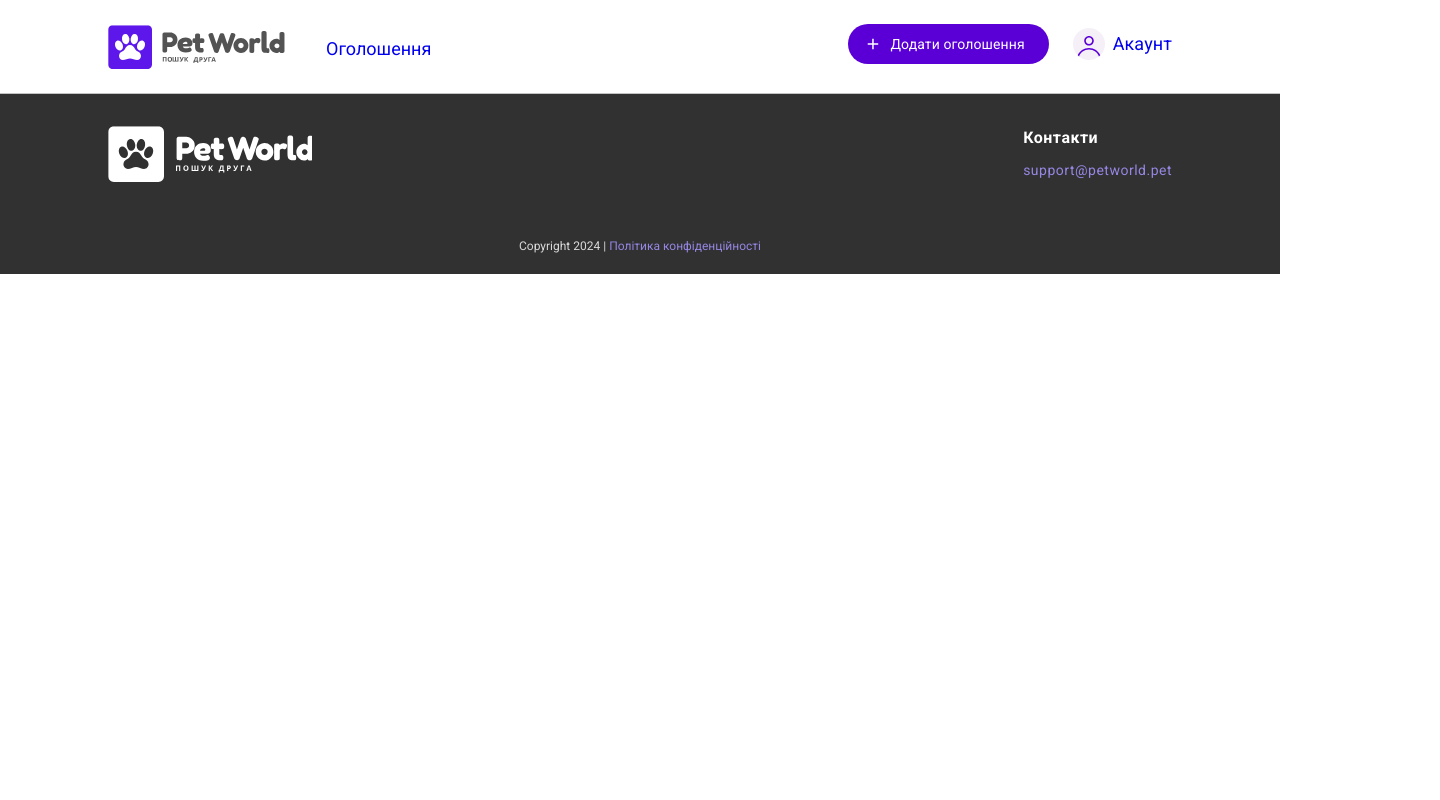
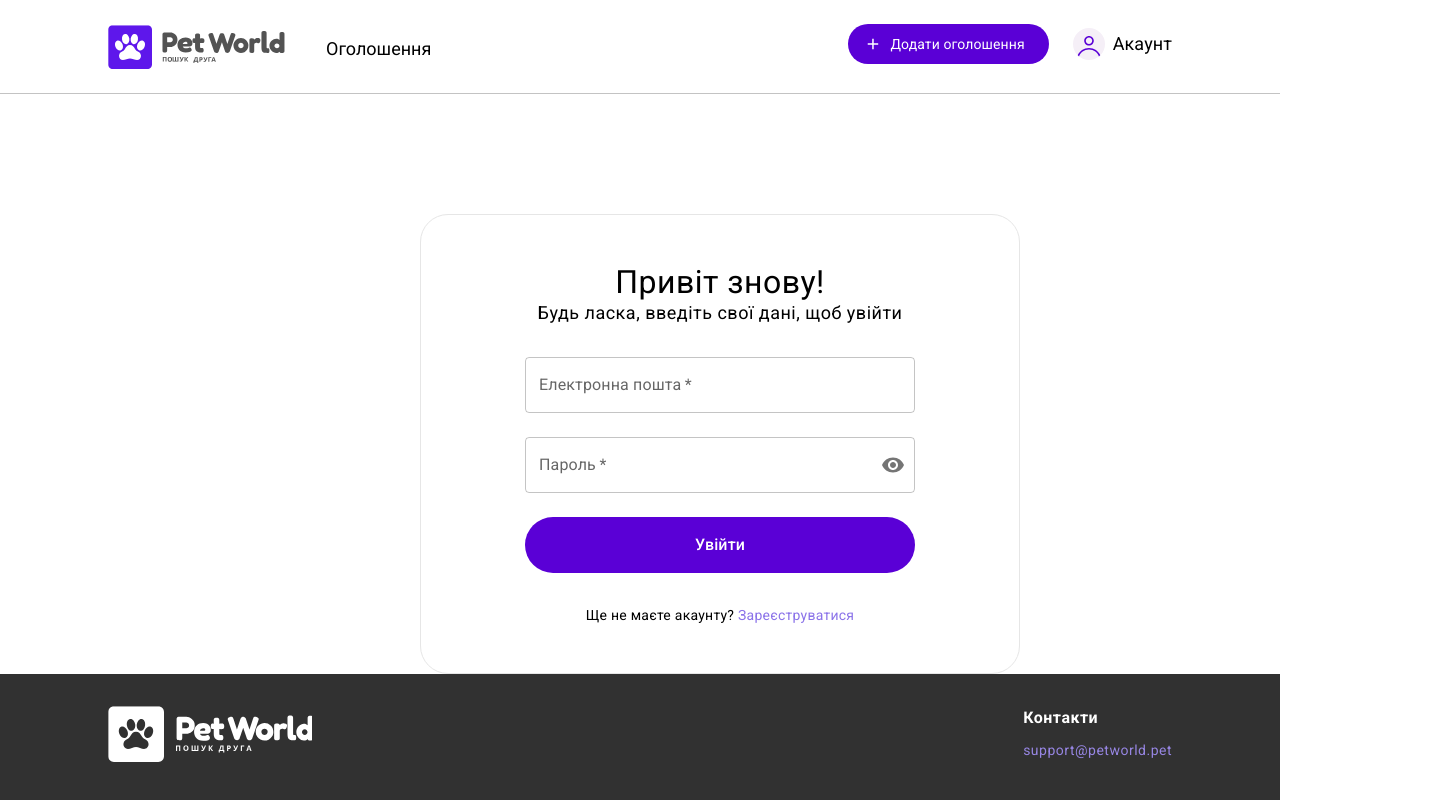
Before and after one commit to dankoBo/Pet_World, a React (Vite) app: page /login in a window 1280 px wide. Shown: the top 800 px of the page, 1440 px wide, since content can reach past the window. Built offline with nearby package versions, Linux system fonts and the light colour scheme.

Commit message:
add login page

```diff
--- a/src/App.tsx
+++ b/src/App.tsx
@@ -1,8 +1,9 @@
 import Header from './components/header/Header';
 import MainPage from './pages/main-page/MainPage';
-import Registration from './components/registration/Registration'
+import RegistrationPage from './pages/registration-page/RegistrationPage';
 import { Routes, Route } from 'react-router-dom';
-import Footer from './components/footer/Footer'
+import Footer from './components/footer/Footer';
+import LoginPage from './pages/login-page/LoginPage';
 
 function App() {
     return (
@@ -11,12 +12,13 @@ function App() {
             <main className="main">
                 <Routes>
                     <Route path="/" element={<MainPage />} />
-                    <Route path="/registration" element={<Registration />} />
+                    <Route path="/registration" element={<RegistrationPage />} />
+                    <Route path="/login" element={<LoginPage />} />
                 </Routes>
             </main>
             <Footer />
         </>
-    )
+    );
 }
 
-export default App
+export default App;
--- a/src/components/header/Header.tsx
+++ b/src/components/header/Header.tsx
@@ -37,10 +37,7 @@ const Header = () => {
                                     </Link>
                                 </li>
                                 <li>
-                                    <a
-                                        className="nav-header__link-profile"
-                                        href="#"
-                                    >
+                                    <Link className="nav-header__link-profile" to="/login">
                                         <div className="nav-header__avatar-wrapper">
                                             <img
                                                 src="/assets/icons/sprite-icons-small.svg#avatar-placeholder"
@@ -50,7 +47,7 @@ const Header = () => {
                                             />
                                         </div>
                                         Акаунт
-                                    </a>
+                                    </Link>
                                 </li>
                             </ul>
                         </li>
--- /dev/null
+++ b/src/components/login-form/LoginForm.scss
@@ -0,0 +1,7 @@
+@import '../../styles/variables.scss';
+
+.login-form {
+    display: flex;
+    flex-direction: column;
+    gap: 24px;
+}
--- /dev/null
+++ b/src/components/login-form/LoginForm.tsx
@@ -0,0 +1,81 @@
+import './LoginForm.scss';
+import { useState } from 'react';
+import TextField from '@mui/material/TextField';
+import IconButton from '@mui/material/IconButton';
+import InputAdornment from '@mui/material/InputAdornment';
+import { MdVisibility } from 'react-icons/md';
+import { MdVisibilityOff } from 'react-icons/md';
+import { useFormik } from 'formik';
+import { loginSchema } from '../../validation/loginValidation';
+import Button from '../../ui/button/Button';
+
+const LoginForm = () => {
+    const [showPassword, setShowPassword] = useState(false);
+
+    const formik = useFormik({
+        initialValues: {
+            email: '',
+            password: '',
+        },
+        validationSchema: loginSchema,
+        onSubmit: (values) => {
+            console.log(JSON.stringify(values, null, 2));
+        },
+    });
+
+    const handleClickShowPassword = () => {
+        setShowPassword(!showPassword);
+    };
+
+    return (
+        <form className="registration-form">
+            <TextField
+                type="email"
+                name="email"
+                fullWidth
+                required
+                label="Електронна пошта"
+                onChange={formik.handleChange}
+                value={formik.values.email}
+                onBlur={formik.handleBlur}
+                error={formik.touched.email && Boolean(formik.errors.email)}
+                helperText={formik.touched.email && formik.errors.email}
+            />
+            <TextField
+                name="password"
+                fullWidth
+                required
+                label="Пароль"
+                type={showPassword ? 'text' : 'password'}
+                onChange={formik.handleChange}
+                value={formik.values.password}
+                onBlur={formik.handleBlur}
+                error={formik.touched.password && Boolean(formik.errors.password)}
+                helperText={formik.touched.password && formik.errors.password}
+                slotProps={{
+                    input: {
+                        endAdornment: (
+                            <InputAdornment position="end">
+                                <IconButton
+                                    aria-label="toggle password visibility"
+                                    onClick={handleClickShowPassword}
+                                    edge="end"
+                                >
+                                    {showPassword ? <MdVisibilityOff /> : <MdVisibility />}
+                                </IconButton>
+                            </InputAdornment>
+                        ),
+                    },
+                }}
+            />
+            <Button
+                type="submit"
+                className="button"
+            >
+                Увійти
+            </Button>
+        </form>
+    )
+};
+
+export default LoginForm;
--- a/src/components/registration-form/RegistrationForm.tsx
+++ b/src/components/registration-form/RegistrationForm.tsx
@@ -7,7 +7,7 @@ import { MdVisibilityOff } from 'react-icons/md';
 import IconButton from '@mui/material/IconButton';
 import Button from '../../ui/button/Button';
 import { useFormik } from 'formik';
-import { registrationSchema } from '../../validation/registrationValidation'
+import { registrationSchema } from '../../validation/registrationValidation';
 
 
 const RegistrationForm = () => {
--- a/src/components/registration/Registration.tsx
+++ /dev/null
@@ -1,21 +0,0 @@
-import RegistrationForm from '../registration-form/RegistrationForm';
-import './Registration.scss';
-
-const Registration = () => {
-    return (
-        <div className="form-wrapper">
-            <section className="registration">
-                <div className="registration__title-wrapper">
-                    <h2 className='registration__title'>Привіт!</h2>
-                    <h3 className='registration__subtitle'>Будь ласка введіть свої дані, щоб зареєструватися</h3>
-                </div>
-                <RegistrationForm />
-                <p className='login-alternative'>
-                    Вже маєте акаунт? <a className='login-alternative__link' href="#">Вхід</a>
-                </p>
-            </section>
-        </div>
-    )
-};
-
-export default Registration;
--- a/src/index.scss
+++ b/src/index.scss
@@ -17,7 +17,7 @@ body {
 #root {
     display: flex;
     flex-direction: column;
-    // height: 100vh;
+    height: 100vh;
 }
 
 img {
@@ -28,6 +28,7 @@ img {
 
 a {
     text-decoration: none;
+    color: #000000;
 }
 
 button {
--- a/src/components/registration/Registration.scss
+++ b/src/pages/login-page/LoginPage.scss
@@ -1,12 +1,12 @@
-@import '../../styles//variables.scss';
+@import '../../styles/variables.scss';
 @import '../../styles/mixins.scss';
 
-.form-wrapper {
+.login-form-wrapper {
     width: 100%;
-    padding: 48px 0 200px;
+    margin-top: 120px;
 }
 
-.registration {
+.login {
     display: flex;
     flex-direction: column;
     gap: 32px;
@@ -29,7 +29,7 @@
     }
 }
 
-.login-alternative {
+.registration-alternative {
     text-align: center;
     @include text-sizes($font-size-s-2, $line-height-4, $letter-spacing-4, 400);
 
--- /dev/null
+++ b/src/pages/login-page/LoginPage.tsx
@@ -0,0 +1,26 @@
+import LoginForm from '../../components/login-form/LoginForm';
+import './LoginPage.scss'
+
+const LoginPage = () => {
+    return (
+        <div className="login-form-wrapper">
+            <section className="login">
+                <div className="login__title-wrapper">
+                    <h2 className="login__title">Привіт знову!</h2>
+                    <h3 className="login__subtitle">
+                        Будь ласка, введіть свої дані, щоб увійти
+                    </h3>
+                </div>
+                <LoginForm />
+                <p className="registration-alternative">
+                    Ще не маєте акаунту?{' '}
+                    <a className="registration-alternative__link" href="#">
+                        Зареєструватися
+                    </a>
+                </p>
+            </section>
+        </div>
+    )
+};
+
+export default LoginPage;
--- /dev/null
+++ b/src/pages/registration-page/RegistrationPage.scss
@@ -0,0 +1,39 @@
+@import '../../styles/variables.scss';
+@import '../../styles/mixins.scss';
+
+.registration-form-wrapper {
+    width: 100%;
+    margin-top: 48px;
+}
+
+.registration {
+    display: flex;
+    flex-direction: column;
+    gap: 32px;
+    width: $width-form;
+    margin: 0 auto;
+    padding: 48px 104px;
+    border: $border-1;
+    border-radius: $border-radius-1;
+
+    &__title-wrapper {
+        text-align: center
+    }
+
+    &__title {
+        @include text-sizes($font-size-l-1, $line-height-2, $letter-spacing-2, 400);
+    }
+
+    &__subtitle {
+        @include text-sizes($font-size-s-3, $line-height-1, $letter-spacing-2, 400);
+    }
+}
+
+.login-alternative {
+    text-align: center;
+    @include text-sizes($font-size-s-2, $line-height-4, $letter-spacing-4, 400);
+
+    &__link {
+        color: $color-blue-16;
+    }
+}
--- /dev/null
+++ b/src/pages/registration-page/RegistrationPage.tsx
@@ -0,0 +1,26 @@
+import RegistrationForm from '../../components/registration-form/RegistrationForm';
+import './RegistrationPage.scss';
+
+const Registration = () => {
+    return (
+        <div className="registration-form-wrapper">
+            <section className="registration">
+                <div className="registration__title-wrapper">
+                    <h2 className="registration__title">Привіт!</h2>
+                    <h3 className="registration__subtitle">
+                        Будь ласка введіть свої дані, щоб зареєструватися
+                    </h3>
+                </div>
+                <RegistrationForm />
+                <p className="login-alternative">
+                    Вже маєте акаунт?{' '}
+                    <a className="login-alternative__link" href="#">
+                        Вхід
+                    </a>
+                </p>
+            </section>
+        </div>
+    );
+};
+
+export default Registration;
--- /dev/null
+++ b/src/validation/loginValidation.tsx
@@ -0,0 +1,10 @@
+import * as Yup from 'yup';
+
+export const loginSchema = Yup.object().shape({
+    email: Yup.string()
+        .email('Некоректна електронна пошта')
+        .required("Це поле є обов'язковим"),
+    password: Yup.string()
+        .min(8, 'Пароль повинен містити щонайменше 8 символів')
+        .required("Це поле є обов'язковим"),
+});
```
